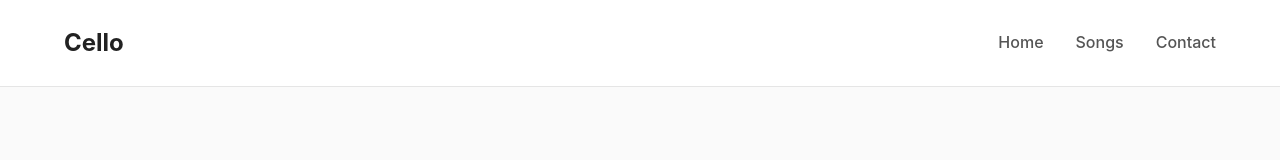
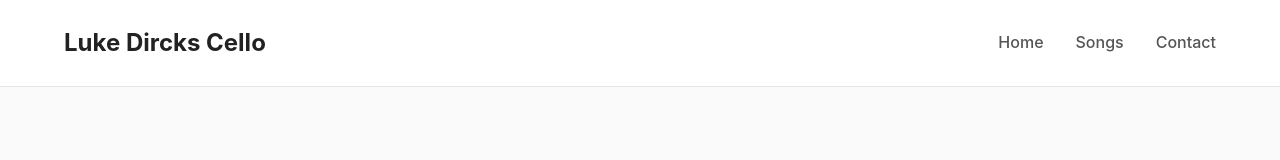
Before and after one commit to lukedircks/lukedirckscello, a plain HTML site: page songs.html in a window 1280 px wide. Shown: the top 160 px of the page. Drawn offline with Linux system fonts and the light colour scheme.

Commit message:
update title

```diff
--- a/songs.html
+++ b/songs.html
@@ -11,7 +11,7 @@
   <!-- Header and Navigation -->
   <header>
     <div class="header-container">
-      <a href="index.html" class="logo">Cello</a>
+      <a href="index.html" class="logo">Luke Dircks Cello</a>
       <nav>
         <ul>
           <li><a href="index.html">Home</a></li>
```
